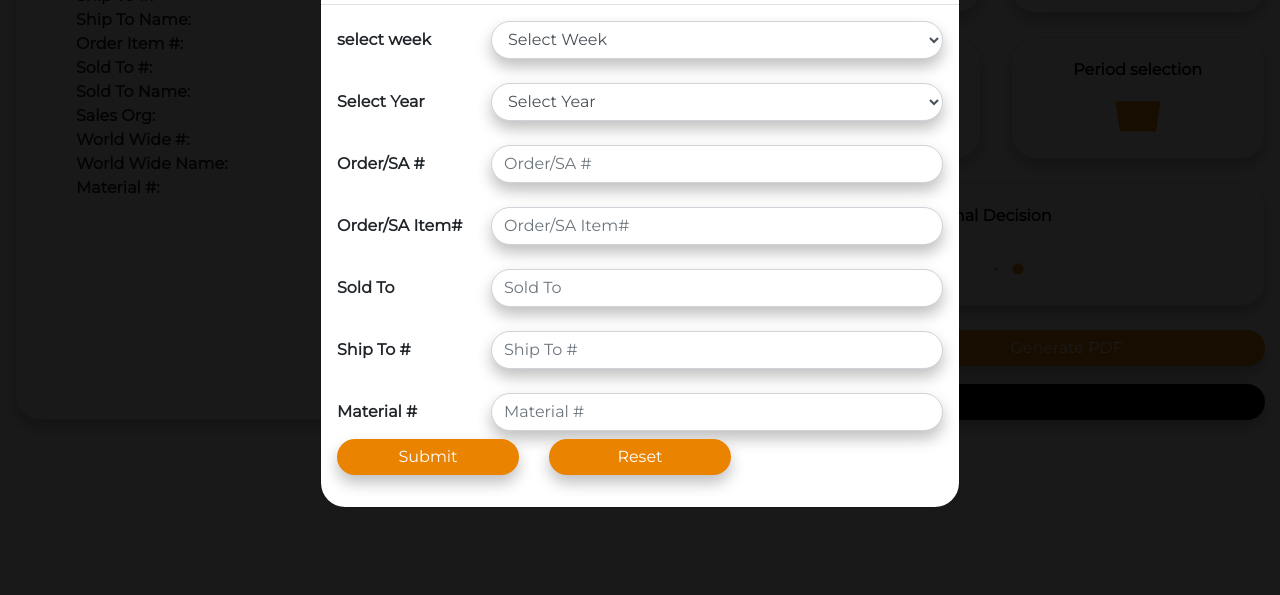
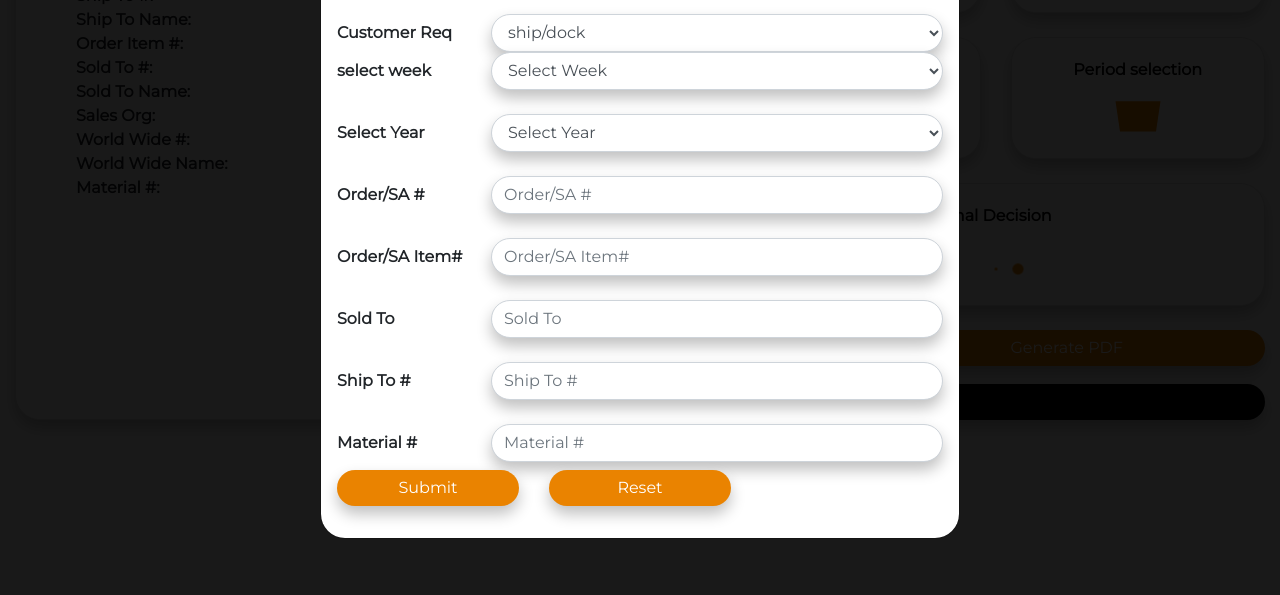
Before and after one commit to CodingCreate101/lytra, a plain HTML site: page index.html in a window 1280 px wide. Shown: the part 205-800 px from the top of the page. Drawn offline with nearby package versions, Linux system fonts and the light colour scheme.

Commit message:
Read me update

```diff
--- a/index.html
+++ b/index.html
@@ -61,6 +61,17 @@
         <div class="modal-body">
           <form action="result.html" onsubmit="validate_form()" class="needs-validation" novalidate>
             <div class="form-row">
+
+                <label for="inputEmail3" class="col-sm-3 col-form-label mt-4">Customer Req</label>
+                <div class="col-sm-9 mt-4 ">
+                <select class="form-control" class="form-control" id="week_type" placeholder="Order/SA Item#" required>
+                <option value="" style="">ship/dock</option>
+                <option value="Ship">Ship</option>
+                <option value="Dock">Dock</option>
+
+
+                </select>
+                </div>
                 <label for="inputEmail3" class="col-sm-3 col-form-label">select week</label>
                 <div class="col-sm-9">
                 <select id="week" class="form-control"   placeholder="Order/SA Item#"  required>
```
